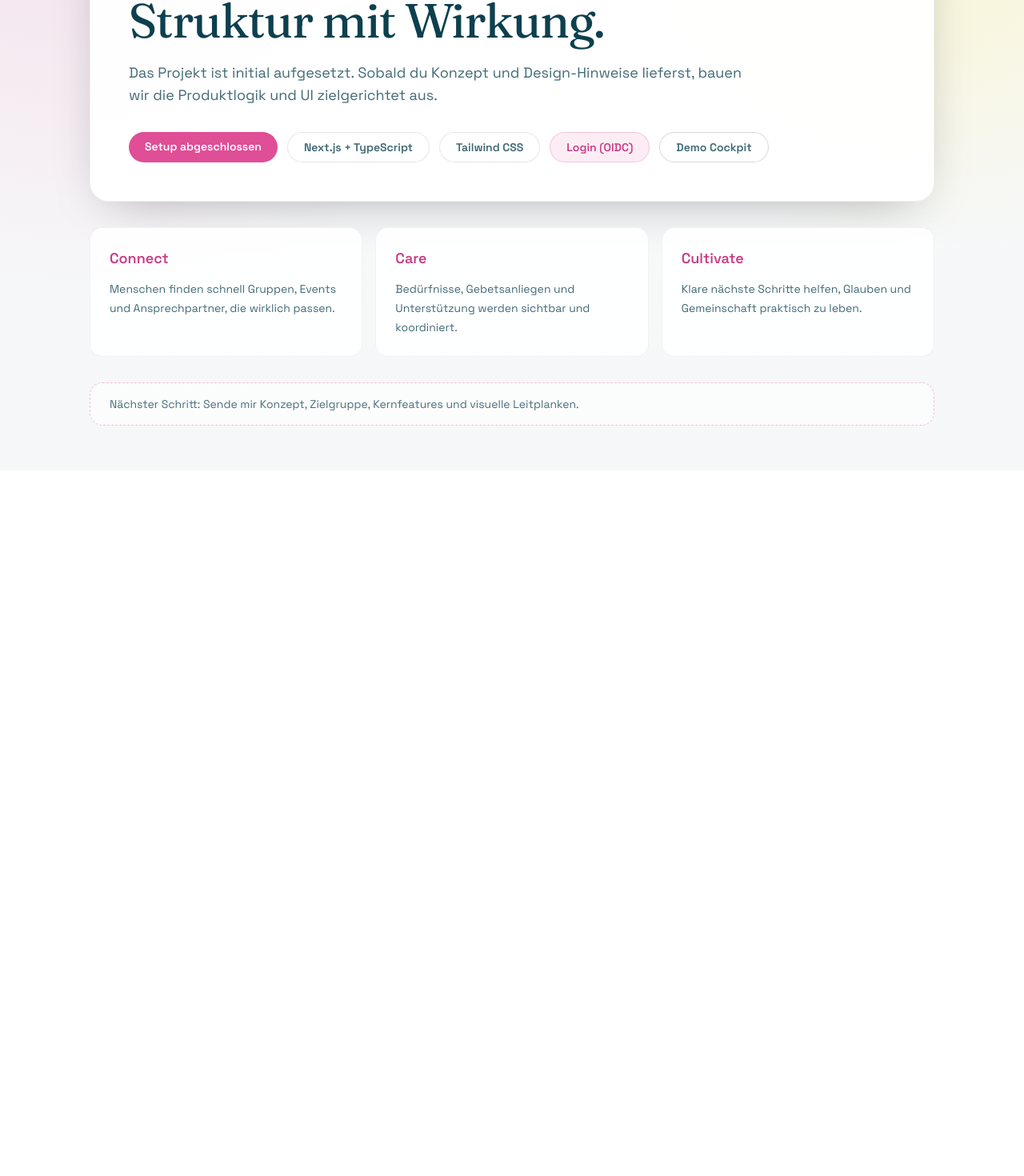
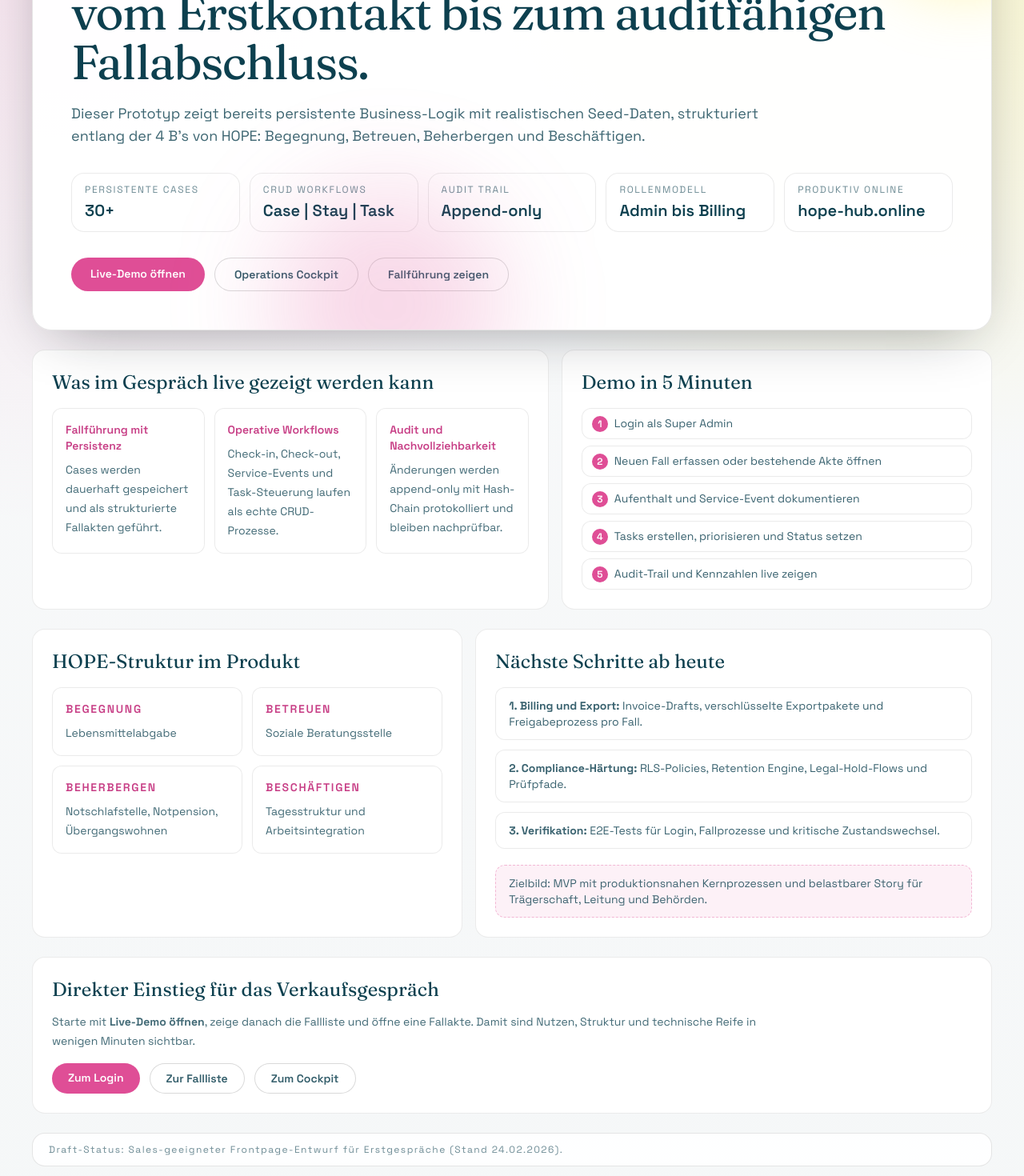
Before and after one commit to MrMcMicky/hope-hub, a Next.js app: page / in a window 1280 px wide. Shown: the part 220-1690 px from the top of the page at 80% size. Before the commit the page ends 808 px from the top, so only its background shows below. Built offline with nearby package versions, Linux system fonts and the light colour scheme.

Commit message:
feat: redesign frontpage for sales conversations

```diff
--- a/src/app/page.tsx
+++ b/src/app/page.tsx
@@ -1,69 +1,195 @@
 import Link from "next/link";
 
 export default function Home() {
-  const pillars = [
+  const capabilities = [
     {
-      title: "Connect",
-      text: "Menschen finden schnell Gruppen, Events und Ansprechpartner, die wirklich passen.",
+      title: "Fallführung mit Persistenz",
+      text: "Cases werden dauerhaft gespeichert und als strukturierte Fallakten geführt.",
     },
     {
-      title: "Care",
-      text: "Bedürfnisse, Gebetsanliegen und Unterstützung werden sichtbar und koordiniert.",
+      title: "Operative Workflows",
+      text: "Check-in, Check-out, Service-Events und Task-Steuerung laufen als echte CRUD-Prozesse.",
     },
     {
-      title: "Cultivate",
-      text: "Klare nächste Schritte helfen, Glauben und Gemeinschaft praktisch zu leben.",
+      title: "Audit und Nachvollziehbarkeit",
+      text: "Änderungen werden append-only mit Hash-Chain protokolliert und bleiben nachprüfbar.",
     },
   ];
 
+  const areas = [
+    {
+      title: "Begegnung",
+      items: "Lebensmittelabgabe",
+    },
+    {
+      title: "Betreuen",
+      items: "Soziale Beratungsstelle",
+    },
+    {
+      title: "Beherbergen",
+      items: "Notschlafstelle, Notpension, Übergangswohnen",
+    },
+    {
+      title: "Beschäftigen",
+      items: "Tagesstruktur und Arbeitsintegration",
+    },
+  ];
+
+  const demoSteps = [
+    "Login als Super Admin",
+    "Neuen Fall erfassen oder bestehende Akte öffnen",
+    "Aufenthalt und Service-Event dokumentieren",
+    "Tasks erstellen, priorisieren und Status setzen",
+    "Audit-Trail und Kennzahlen live zeigen",
+  ];
+
   return (
-    <main className="mx-auto flex min-h-screen w-full max-w-6xl flex-col px-6 py-10 sm:px-12 sm:py-14">
-      <section className="rounded-3xl border border-black/5 bg-surface/95 p-8 shadow-[0_18px_60px_-26px_rgb(18_22_27/0.38)] sm:p-12">
-        <p className="mb-5 inline-flex rounded-full border border-brand/25 bg-brand/10 px-4 py-1 text-xs font-semibold uppercase tracking-[0.18em] text-brand-strong">
-          HOPE-Hub
+    <main className="mx-auto flex min-h-screen w-full max-w-7xl flex-col gap-6 px-6 py-8 sm:px-10 sm:py-12">
+      <section className="relative overflow-hidden rounded-3xl border border-black/10 bg-surface/96 p-8 shadow-[0_20px_70px_-28px_rgb(18_22_27/0.45)] sm:p-12">
+        <div
+          aria-hidden
+          className="pointer-events-none absolute -right-24 -top-24 h-64 w-64 rounded-full bg-[color:var(--hope-accent)]/45 blur-2xl"
+        />
+        <div
+          aria-hidden
+          className="pointer-events-none absolute -bottom-28 left-1/4 h-72 w-72 rounded-full bg-[color:var(--hope-primary)]/22 blur-3xl"
+        />
+
+        <p className="mb-5 inline-flex rounded-full border border-brand/25 bg-brand/10 px-4 py-1 text-xs font-semibold uppercase tracking-[0.2em] text-brand-strong">
+          HOPE Hub | Sales Draft v1
         </p>
-        <h1 className="max-w-4xl font-display text-4xl leading-[1.05] tracking-tight text-foreground sm:text-6xl">
-          Gemeinschaft mit Hoffnung. Struktur mit Wirkung.
+
+        <h1 className="max-w-5xl font-display text-4xl leading-[1.03] tracking-tight text-foreground sm:text-6xl">
+          Operative Plattform für HOPE:
+          <br />
+          vom Erstkontakt bis zum auditfähigen Fallabschluss.
         </h1>
-        <p className="mt-5 max-w-3xl text-base leading-7 text-foreground/78 sm:text-lg">
-          Das Projekt ist initial aufgesetzt. Sobald du Konzept und Design-Hinweise lieferst, bauen wir die
-          Produktlogik und UI zielgerichtet aus.
+
+        <p className="mt-5 max-w-4xl text-base leading-7 text-foreground/80 sm:text-lg">
+          Dieser Prototyp zeigt bereits persistente Business-Logik mit realistischen Seed-Daten, strukturiert entlang
+          der 4 B&apos;s von HOPE: Begegnung, Betreuen, Beherbergen und Beschäftigen.
         </p>
+
+        <div className="mt-8 grid gap-3 sm:grid-cols-2 lg:grid-cols-5">
+          <div className="rounded-2xl border border-black/8 bg-white/85 px-4 py-3 text-sm">
+            <p className="text-xs uppercase tracking-[0.14em] text-foreground/60">Persistente Cases</p>
+            <p className="mt-1 text-xl font-semibold text-foreground">30+</p>
+          </div>
+          <div className="rounded-2xl border border-black/8 bg-white/85 px-4 py-3 text-sm">
+            <p className="text-xs uppercase tracking-[0.14em] text-foreground/60">CRUD Workflows</p>
+            <p className="mt-1 text-xl font-semibold text-foreground">Case | Stay | Task</p>
+          </div>
+          <div className="rounded-2xl border border-black/8 bg-white/85 px-4 py-3 text-sm">
+            <p className="text-xs uppercase tracking-[0.14em] text-foreground/60">Audit Trail</p>
+            <p className="mt-1 text-xl font-semibold text-foreground">Append-only</p>
+          </div>
+          <div className="rounded-2xl border border-black/8 bg-white/85 px-4 py-3 text-sm">
+            <p className="text-xs uppercase tracking-[0.14em] text-foreground/60">Rollenmodell</p>
+            <p className="mt-1 text-xl font-semibold text-foreground">Admin bis Billing</p>
+          </div>
+          <div className="rounded-2xl border border-black/8 bg-white/85 px-4 py-3 text-sm">
+            <p className="text-xs uppercase tracking-[0.14em] text-foreground/60">Produktiv online</p>
+            <p className="mt-1 text-xl font-semibold text-foreground">hope-hub.online</p>
+          </div>
+        </div>
+
         <div className="mt-8 flex flex-wrap gap-3">
-          <span className="rounded-full bg-brand px-5 py-2 text-sm font-semibold text-white">Setup abgeschlossen</span>
-          <span className="rounded-full border border-black/10 bg-white/80 px-5 py-2 text-sm font-semibold text-foreground/80">
-            Next.js + TypeScript
-          </span>
-          <span className="rounded-full border border-black/10 bg-white/80 px-5 py-2 text-sm font-semibold text-foreground/80">
-            Tailwind CSS
-          </span>
-          <Link
-            href="/auth/login"
-            className="rounded-full border border-brand/25 bg-brand/10 px-5 py-2 text-sm font-semibold text-brand-strong"
-          >
-            Login (OIDC)
+          <Link href="/auth/login" className="rounded-full bg-brand px-6 py-2.5 text-sm font-semibold text-white">
+            Live-Demo öffnen
           </Link>
-          <Link
-            href="/hub"
-            className="rounded-full border border-black/15 bg-white px-5 py-2 text-sm font-semibold text-foreground/80"
-          >
-            Demo Cockpit
+          <Link href="/hub" className="rounded-full border border-black/15 bg-white px-6 py-2.5 text-sm font-semibold text-foreground/85">
+            Operations Cockpit
+          </Link>
+          <Link href="/hub/cases" className="rounded-full border border-black/15 bg-white px-6 py-2.5 text-sm font-semibold text-foreground/85">
+            Fallführung zeigen
           </Link>
         </div>
       </section>
 
-      <section className="mt-8 grid gap-4 sm:grid-cols-3">
-        {pillars.map((pillar) => (
-          <article key={pillar.title} className="rounded-2xl border border-black/5 bg-surface/90 p-6">
-            <h2 className="text-lg font-semibold text-brand-strong">{pillar.title}</h2>
-            <p className="mt-3 text-sm leading-6 text-foreground/78">{pillar.text}</p>
-          </article>
-        ))}
+      <section className="grid gap-4 lg:grid-cols-[1.2fr_1fr]">
+        <article className="rounded-2xl border border-black/8 bg-white p-6">
+          <h2 className="font-display text-2xl text-foreground">Was im Gespräch live gezeigt werden kann</h2>
+          <div className="mt-4 grid gap-3 sm:grid-cols-3">
+            {capabilities.map((item) => (
+              <div key={item.title} className="rounded-xl border border-black/8 bg-surface/85 p-4">
+                <p className="text-sm font-semibold text-brand-strong">{item.title}</p>
+                <p className="mt-2 text-sm leading-6 text-foreground/78">{item.text}</p>
+              </div>
+            ))}
+          </div>
+        </article>
+
+        <article className="rounded-2xl border border-black/8 bg-white p-6">
+          <h2 className="font-display text-2xl text-foreground">Demo in 5 Minuten</h2>
+          <ol className="mt-4 space-y-2 text-sm text-foreground/82">
+            {demoSteps.map((step, index) => (
+              <li key={step} className="rounded-xl border border-black/8 bg-surface/85 px-3 py-2">
+                <span className="mr-2 inline-flex h-5 w-5 items-center justify-center rounded-full bg-brand text-xs font-semibold text-white">
+                  {index + 1}
+                </span>
+                {step}
+              </li>
+            ))}
+          </ol>
+        </article>
       </section>
 
-      <section className="mt-auto pt-8">
-        <div className="rounded-2xl border border-dashed border-brand/35 bg-white/65 px-6 py-4 text-sm text-foreground/75">
-          Nächster Schritt: Sende mir Konzept, Zielgruppe, Kernfeatures und visuelle Leitplanken.
+      <section className="grid gap-4 lg:grid-cols-[1fr_1.2fr]">
+        <article className="rounded-2xl border border-black/8 bg-white p-6">
+          <h2 className="font-display text-2xl text-foreground">HOPE-Struktur im Produkt</h2>
+          <div className="mt-4 grid gap-3 sm:grid-cols-2">
+            {areas.map((area) => (
+              <div key={area.title} className="rounded-xl border border-black/8 bg-surface/85 p-4">
+                <p className="text-sm font-semibold uppercase tracking-[0.12em] text-brand-strong">{area.title}</p>
+                <p className="mt-2 text-sm leading-6 text-foreground/78">{area.items}</p>
+              </div>
+            ))}
+          </div>
+        </article>
+
+        <article className="rounded-2xl border border-black/8 bg-white p-6">
+          <h2 className="font-display text-2xl text-foreground">Nächste Schritte ab heute</h2>
+          <div className="mt-4 space-y-3 text-sm text-foreground/82">
+            <p className="rounded-xl border border-black/8 bg-surface/85 px-4 py-3">
+              <strong>1. Billing und Export:</strong> Invoice-Drafts, verschlüsselte Exportpakete und Freigabeprozess
+              pro Fall.
+            </p>
+            <p className="rounded-xl border border-black/8 bg-surface/85 px-4 py-3">
+              <strong>2. Compliance-Härtung:</strong> RLS-Policies, Retention Engine, Legal-Hold-Flows und Prüfpfade.
+            </p>
+            <p className="rounded-xl border border-black/8 bg-surface/85 px-4 py-3">
+              <strong>3. Verifikation:</strong> E2E-Tests für Login, Fallprozesse und kritische Zustandswechsel.
+            </p>
+          </div>
+          <div className="mt-5 rounded-xl border border-dashed border-brand/35 bg-brand/8 px-4 py-3 text-sm text-foreground/80">
+            Zielbild: MVP mit produktionsnahen Kernprozessen und belastbarer Story für Trägerschaft, Leitung und
+            Behörden.
+          </div>
+        </article>
+      </section>
+
+      <section className="rounded-2xl border border-black/8 bg-white p-6">
+        <h2 className="font-display text-2xl text-foreground">Direkter Einstieg für das Verkaufsgespräch</h2>
+        <p className="mt-3 max-w-4xl text-sm leading-6 text-foreground/78">
+          Starte mit <strong>Live-Demo öffnen</strong>, zeige danach die Fallliste und öffne eine Fallakte. Damit sind
+          Nutzen, Struktur und technische Reife in wenigen Minuten sichtbar.
+        </p>
+        <div className="mt-4 flex flex-wrap gap-3">
+          <Link href="/auth/login" className="rounded-full bg-brand px-5 py-2 text-sm font-semibold text-white">
+            Zum Login
+          </Link>
+          <Link href="/hub/cases" className="rounded-full border border-black/15 bg-white px-5 py-2 text-sm font-semibold text-foreground/85">
+            Zur Fallliste
+          </Link>
+          <Link href="/hub" className="rounded-full border border-black/15 bg-white px-5 py-2 text-sm font-semibold text-foreground/85">
+            Zum Cockpit
+          </Link>
+        </div>
+      </section>
+
+      <section className="pb-2">
+        <div className="rounded-2xl border border-black/10 bg-surface/88 px-5 py-3 text-xs tracking-[0.12em] text-foreground/60">
+          Draft-Status: Sales-geeigneter Frontpage-Entwurf für Erstgespräche (Stand 24.02.2026).
         </div>
       </section>
     </main>
```
